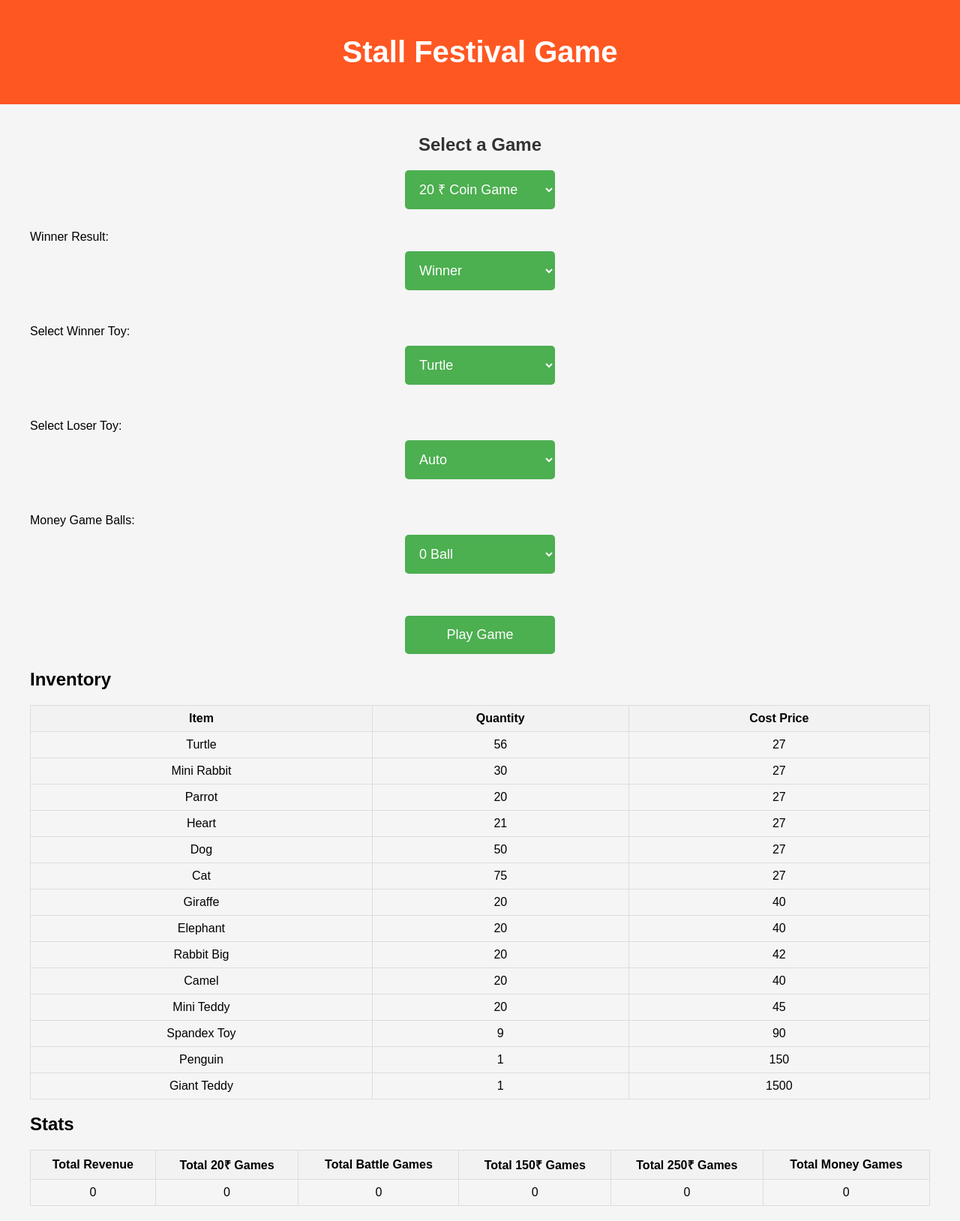
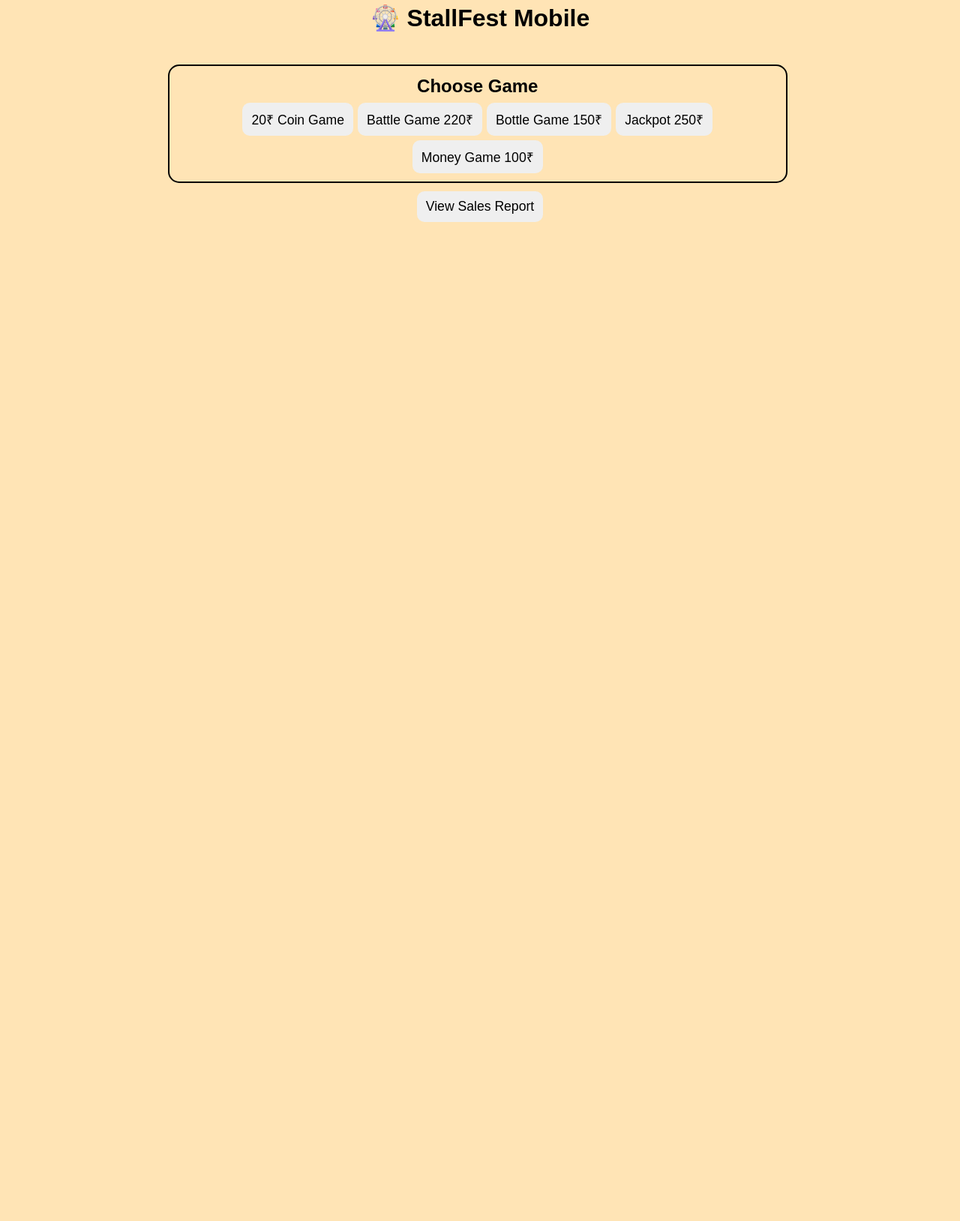
Before and after one commit to 1styearcs-creator/stallfest1, a Flask app: page / in a window 1280 px wide. Shown: the whole page at 75% size. After the commit the page ends 296 px from the top, so only its background shows below. Run offline with Flask 3, Linux system fonts and the light colour scheme; data comes from the database, SQL or seed files in the repository.

Commit message:
Update index.html

```diff
--- a/templates/index.html
+++ b/templates/index.html
@@ -3,167 +3,155 @@
 <head>
 <meta charset="UTF-8">
 <meta name="viewport" content="width=device-width, initial-scale=1.0">
-    <title>Stall Game</title>
+<title>StallFest Mobile</title>
 <style>
 body {
     font-family: Arial, sans-serif;
-            background-color: #f5f5f5;
-            margin: 0;
-            padding: 0;
+    background: #FFE4B5;
+    margin:0;
+    padding:0;
+    overflow-x:hidden;
 }
-        .container {
-            max-width: 1200px;
-            margin: 0 auto;
-            padding: 20px;
+h1,h2 {text-align:center; margin:5px 0;}
+.container {padding:10px; display:flex; flex-direction:column; align-items:center;}
+button {
+    font-size:1.1em;
+    margin:3px;
+    padding:10px 12px;
+    border:none;
+    border-radius:10px;
+    cursor:pointer;
+    white-space: nowrap;
 }
-        header {
-            background-color: #ff5722;
-            color: white;
-            text-align: center;
-            padding: 20px;
-        }
-        header h1 {
-            font-size: 40px;
-        }
-        .game-section {
-            margin-top: 20px;
-        }
-        .game-section h2 {
-            text-align: center;
-            color: #333;
-        }
-        .game-button {
-            background-color: #4CAF50;
-            color: white;
-            font-size: 18px;
-            padding: 15px;
-            margin: 10px;
-            border: none;
-            border-radius: 5px;
-            cursor: pointer;
-            width: 200px;
-            display: block;
-            margin-left: auto;
-            margin-right: auto;
-        }
-        .game-button:hover {
-            background-color: #45a049;
-        }
-        .result {
-            margin-top: 20px;
-            text-align: center;
-            font-size: 20px;
-        }
-        .inventory-table, .stats-table {
-            width: 100%;
-            border-collapse: collapse;
-            margin-top: 20px;
-        }
-        th, td {
-            border: 1px solid #ddd;
-            padding: 8px;
-            text-align: center;
-        }
-        th {
-            background-color: #f2f2f2;
-        }
+button.selected {background-color:#ff69b4; color:white;}
+button.winner {background-color:#32CD32; color:white;}
+button.loser {background-color:#FF4500; color:white;}
+.message {margin:10px; font-size:1.2em; font-weight:bold; text-align:center; color:#00008B;}
+.game-section {border:2px solid #000; border-radius:15px; padding:8px; margin:8px; width:95%;}
+.flex-buttons {display:flex; flex-wrap:wrap; justify-content:center;}
+.play-btn {background-color:#1E90FF;color:white;font-size:1.3em;padding:10px 15px;margin-top:8px; width:95%;}
+a button {width:auto;}
 </style>
 </head>
 <body>
-    <header>
-        <h1>Stall Festival Game</h1>
-    </header>
+<h1>🎡 StallFest Mobile</h1>
 <div class="container">
+
+<div class="message" id="message">{{ message }}</div>
+
+<form method="POST" id="gameForm">
+
+<!-- Game Selection -->
 <div class="game-section">
-            <h2>Select a Game</h2>
-            <form method="POST">
-                <select name="game" class="game-button">
-                    <option value="20">20 ₹ Coin Game</option>
-                    <option value="Battle">Battle Game (220 ₹)</option>
-                    <option value="150">150 ₹ Bottle Game</option>
-                    <option value="250">250 ₹ Jackpot Challenge</option>
-                    <option value="Money">Money Game (100 ₹)</option>
-                </select>
-                <br>
-                <label for="result">Winner Result:</label>
-                <select name="result" class="game-button">
-                    <option value="Win">Winner</option>
-                    <option value="Lose">Loser</option>
-                </select>
-                <br><br>
+<h2>Choose Game</h2>
+<div class="flex-buttons">
+{% for g, label in [('20','20₹ Coin Game'),('Battle','Battle Game 220₹'),('150','Bottle Game 150₹'),('250','Jackpot 250₹'),('Money','Money Game 100₹')] %}
+<button type="button" onclick="selectGame('{{g}}', this)">{{label}}</button>
+{% endfor %}
+</div>
+</div>
 
-                <label for="winner">Select Winner Toy:</label>
-                <select name="winner" class="game-button">
-                    {% for toy in inventory %}
-                        <option value="{{ toy }}">{{ toy }}</option>
+<!-- Result Selection -->
+<div class="game-section" id="resultSection" style="display:none;">
+<h2>Result</h2>
+<div class="flex-buttons">
+<button type="button" onclick="selectResult('Win', this)">Win</button>
+<button type="button" onclick="selectResult('Lose', this)">Lose</button>
+</div>
+</div>
+
+<!-- Winner Prize -->
+<div class="game-section" id="winnerSection" style="display:none;">
+<h2>Winner Prize</h2>
+<div class="flex-buttons">
+{% for item in inventory %}
+<button type="button" onclick="selectWinner('{{item}}', this)">{{item}} ({{inventory[item]['qty']}})</button>
 {% endfor %}
-                </select>
-                <br><br>
+</div>
+</div>
 
-                <label for="loser">Select Loser Toy:</label>
-                <select name="loser" class="game-button">
-                    <option value="AUTO">Auto</option>
-                    {% for toy in inventory %}
-                        <option value="{{ toy }}">{{ toy }}</option>
+<!-- Loser Prize -->
+<div class="game-section" id="loserSection" style="display:none;">
+<h2>Loser Prize</h2>
+<div class="flex-buttons">
+{% for item in inventory %}
+{% if inventory[item]['cp']==27 %}
+<button type="button" onclick="selectLoser('{{item}}', this)">{{item}} ({{inventory[item]['qty']}})</button>
+{% endif %}
 {% endfor %}
-                </select>
-                <br><br>
+<button type="button" onclick="selectLoser('AUTO', this)">Auto 27₹ Prize</button>
+</div>
+</div>
 
-                <label for="money_ball">Money Game Balls:</label>
-                <select name="money_ball" class="game-button">
-                    <option value="0">0 Ball</option>
-                    <option value="1">1 Ball</option>
-                    <option value="2">2 Ball</option>
-                </select>
-                <br><br>
+<!-- Money Game -->
+<div class="game-section" id="moneySection" style="display:none;">
+<h2>Money Game Balls</h2>
+<div class="flex-buttons">
+<button type="button" onclick="selectMoney('0', this)">0 Ball</button>
+<button type="button" onclick="selectMoney('1', this)">1 Ball</button>
+<button type="button" onclick="selectMoney('2', this)">2 Ball</button>
+</div>
+</div>
 
-                <button type="submit" class="game-button">Play Game</button>
+<button type="submit" class="play-btn" id="playBtn" style="display:none;">Play Game</button>
+
+<div class="flex-buttons" style="margin-top:8px;">
+<a href="/report"><button type="button">View Sales Report</button></a>
+</div>
+
+<input type="hidden" name="game" id="gameInput">
+<input type="hidden" name="result" id="resultInput">
+<input type="hidden" name="winner" id="winnerInput">
+<input type="hidden" name="loser" id="loserInput">
+<input type="hidden" name="money_ball" id="moneyInput">
+
 </form>
 </div>
 
-        <div class="result">
-            <p>{{ message }}</p>
-        </div>
+<script>
+let selectedGame="",selectedResult="",selectedWinner="",selectedLoser="",selectedMoney="";
 
-        <div class="inventory-section">
-            <h2>Inventory</h2>
-            <table class="inventory-table">
-                <tr>
-                    <th>Item</th>
-                    <th>Quantity</th>
-                    <th>Cost Price</th>
-                </tr>
-                {% for toy, data in inventory.items() %}
-                    <tr>
-                        <td>{{ toy }}</td>
-                        <td>{{ data.qty }}</td>
-                        <td>{{ data.cp }}</td>
-                    </tr>
-                {% endfor %}
-            </table>
-        </div>
+function highlightBtn(btn, parentSelector){
+    let buttons = document.querySelectorAll(parentSelector+' button');
+    buttons.forEach(b=>b.classList.remove('selected'));
+    btn.classList.add('selected');
+}
 
-        <div class="stats-section">
-            <h2>Stats</h2>
-            <table class="stats-table">
-                <tr>
-                    <th>Total Revenue</th>
-                    <th>Total 20₹ Games</th>
-                    <th>Total Battle Games</th>
-                    <th>Total 150₹ Games</th>
-                    <th>Total 250₹ Games</th>
-                    <th>Total Money Games</th>
-                </tr>
-                <tr>
-                    <td>{{ stats[1] }}</td>
-                    <td>{{ stats[2] }}</td>
-                    <td>{{ stats[3] }}</td>
-                    <td>{{ stats[4] }}</td>
-                    <td>{{ stats[5] }}</td>
-                    <td>{{ stats[6] }}</td>
-                </tr>
-            </table>
-        </div>
-    </div>
+function selectGame(game, btn){
+    selectedGame = game;
+    document.getElementById("gameInput").value=game;
+    highlightBtn(btn,'div.flex-buttons');
+    document.getElementById("resultSection").style.display="flex";
+    document.getElementById("winnerSection").style.display="flex";
+    document.getElementById("loserSection").style.display="flex";
+    document.getElementById("moneySection").style.display=(game=="Money")?"flex":"none";
+    document.getElementById("playBtn").style.display="inline-block";
+}
+
+function selectResult(res, btn){
+    selectedResult = res;
+    document.getElementById("resultInput").value=res;
+    highlightBtn(btn,'#resultSection');
+}
+
+function selectWinner(winner, btn){
+    selectedWinner = winner;
+    document.getElementById("winnerInput").value=winner;
+    highlightBtn(btn,'#winnerSection');
+}
+
+function selectLoser(loser, btn){
+    selectedLoser = loser;
+    document.getElementById("loserInput").value=loser;
+    highlightBtn(btn,'#loserSection');
+}
+
+function selectMoney(ball, btn){
+    selectedMoney = ball;
+    document.getElementById("moneyInput").value=ball;
+    highlightBtn(btn,'#moneySection');
+}
+</script>
+
 </body>
 </html>
```
Lines whose indentation alone changed are shown as unchanged.
